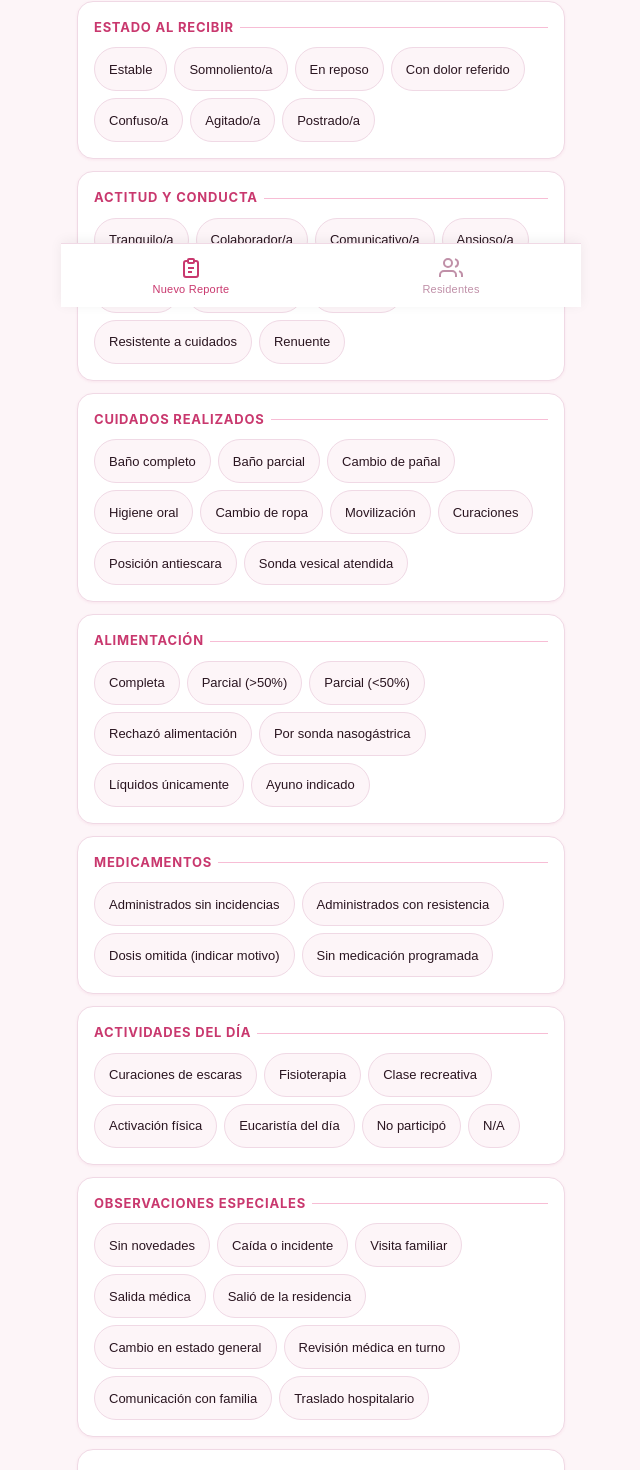
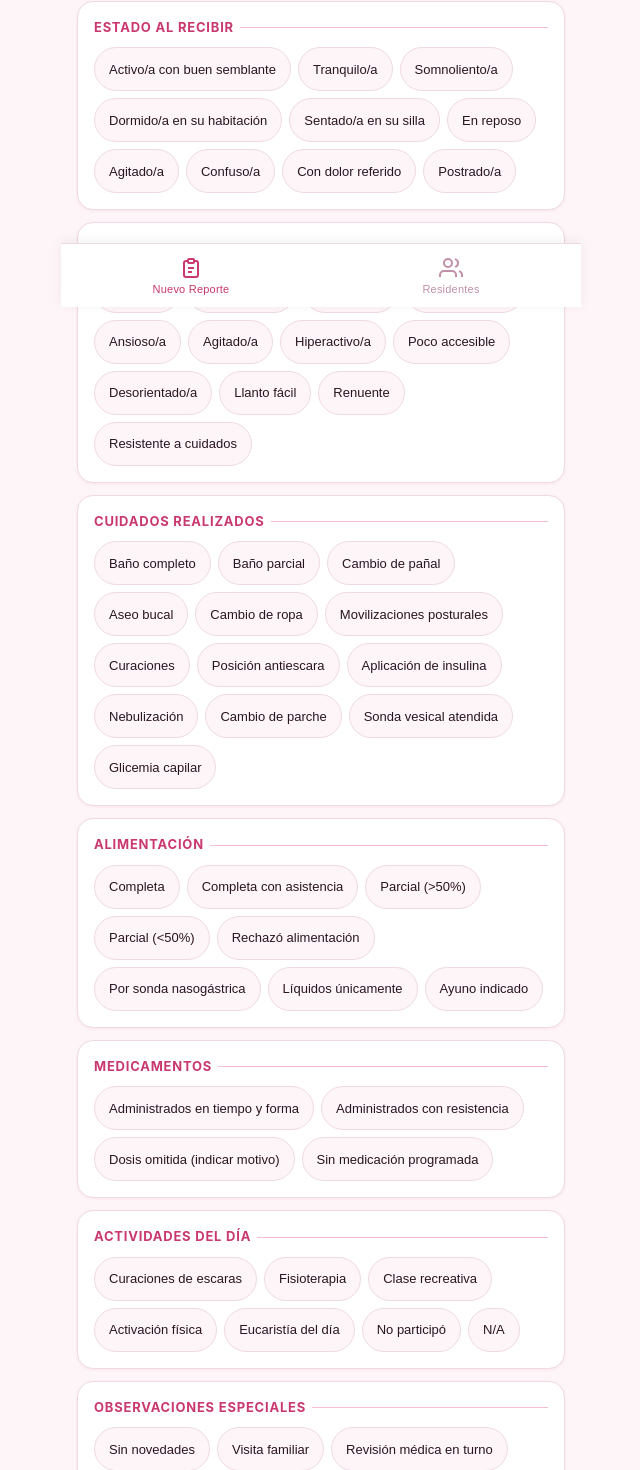
Before and after one commit to vruzzy/reportes-rrm, a React (Vite) app in the folder frontend/: page / in a window 1280 px wide. Shown: the part 493-1963 px from the top of the page, without its empty margins (319-959 px from the left). Built offline with nearby package versions, Linux system fonts and the light colour scheme; no server answers.

Commit message:
update options and prompt based on real reports

```diff
--- a/frontend/src/components/ReporteForm.jsx
+++ b/frontend/src/components/ReporteForm.jsx
@@ -6,25 +6,30 @@ import logo from '../assets/logo.jpg'
 
 const OPT = {
   estadoAlRecibir: [
-    'Estable', 'Somnoliento/a', 'En reposo', 'Con dolor referido',
-    'Confuso/a', 'Agitado/a', 'Postrado/a',
+    'Activo/a con buen semblante', 'Tranquilo/a', 'Somnoliento/a',
+    'Dormido/a en su habitación', 'Sentado/a en su silla',
+    'En reposo', 'Agitado/a', 'Confuso/a',
+    'Con dolor referido', 'Postrado/a',
   ],
   actitudConducta: [
-    'Tranquilo/a', 'Colaborador/a', 'Comunicativo/a', 'Ansioso/a',
-    'Agitado/a', 'Desorientado/a', 'Llanto fácil', 'Resistente a cuidados', 'Renuente',
+    'Accesible', 'Cooperador/a', 'Tranquilo/a', 'Comunicativo/a',
+    'Ansioso/a', 'Agitado/a', 'Hiperactivo/a', 'Poco accesible',
+    'Desorientado/a', 'Llanto fácil', 'Renuente', 'Resistente a cuidados',
   ],
   cuidadosRealizados: [
     'Baño completo', 'Baño parcial', 'Cambio de pañal',
-    'Higiene oral', 'Cambio de ropa', 'Movilización',
-    'Curaciones', 'Posición antiescara', 'Sonda vesical atendida',
+    'Aseo bucal', 'Cambio de ropa', 'Movilizaciones posturales',
+    'Curaciones', 'Posición antiescara', 'Aplicación de insulina',
+    'Nebulización', 'Cambio de parche', 'Sonda vesical atendida',
+    'Glicemia capilar',
   ],
   alimentacion: [
-    'Completa', 'Parcial (>50%)', 'Parcial (<50%)',
+    'Completa', 'Completa con asistencia', 'Parcial (>50%)', 'Parcial (<50%)',
     'Rechazó alimentación', 'Por sonda nasogástrica',
     'Líquidos únicamente', 'Ayuno indicado',
   ],
   medicamentos: [
-    'Administrados sin incidencias', 'Administrados con resistencia',
+    'Administrados en tiempo y forma', 'Administrados con resistencia',
     'Dosis omitida (indicar motivo)', 'Sin medicación programada',
   ],
   actividadesDia: [
@@ -33,18 +38,20 @@ const OPT = {
     'Eucaristía del día', 'No participó', 'N/A',
   ],
   observacionesEspeciales: [
-    'Sin novedades', 'Caída o incidente', 'Visita familiar',
-    'Salida médica', 'Salió de la residencia', 'Cambio en estado general',
-    'Revisión médica en turno', 'Comunicación con familia',
-    'Traslado hospitalario',
+    'Sin novedades', 'Visita familiar', 'Revisión médica en turno',
+    'Análisis de laboratorio', 'Glicemia capilar tomada',
+    'Salió de la residencia', 'Salida médica',
+    'Caída o incidente', 'Cambio en estado general',
+    'Comunicación con familia', 'Traslado hospitalario',
   ],
   sueño: [
     'Durmió bien toda la noche',
     'Sueño intermitente',
-    'Se levantó varias veces',
+    'Se levantó al baño durante la noche',
+    'Se intentó levantar, requirió asistencia',
     'No logró conciliar el sueño',
+    'Se mantuvo bajo vigilancia',
     'Requirió asistencia para acostarse',
-    'Se mantuvo en vigilancia',
   ],
 }
 
```
Also changed, not shown: 1 other file (tests, documents, lock files or other folders).
